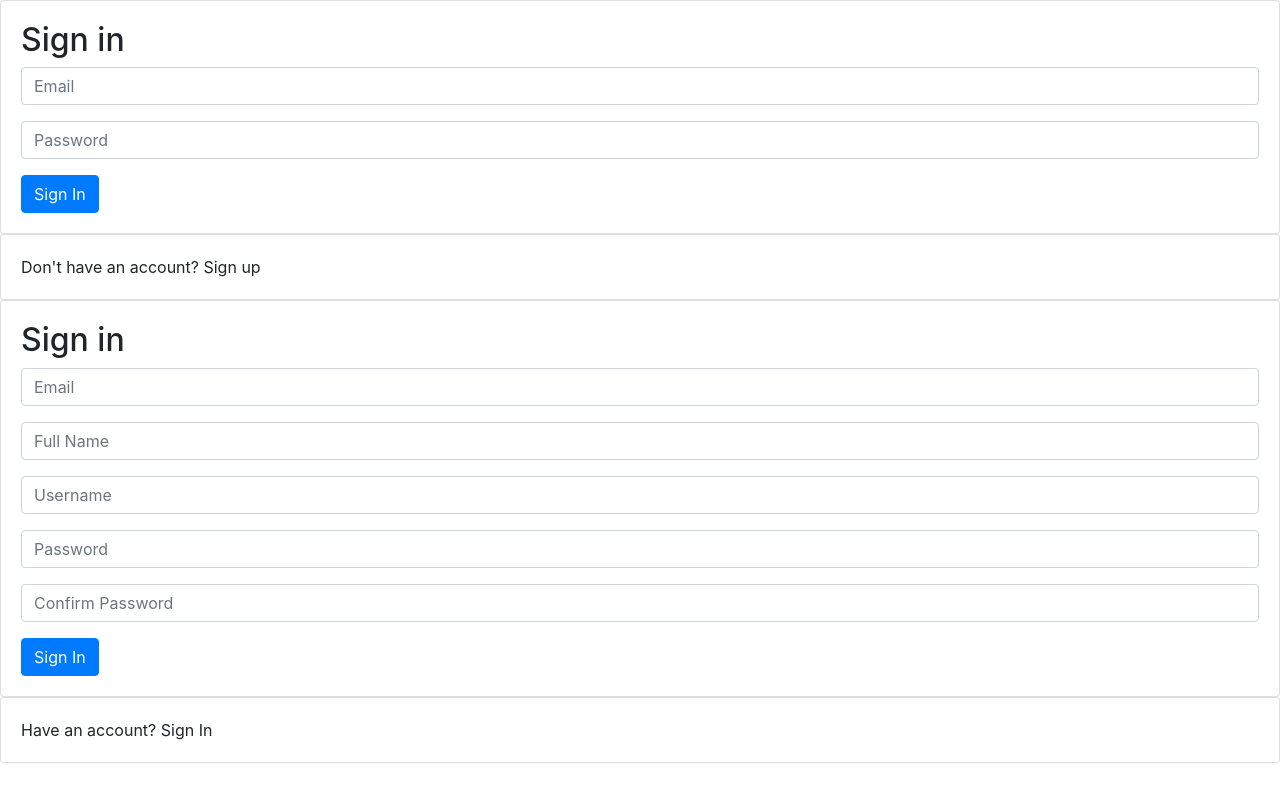
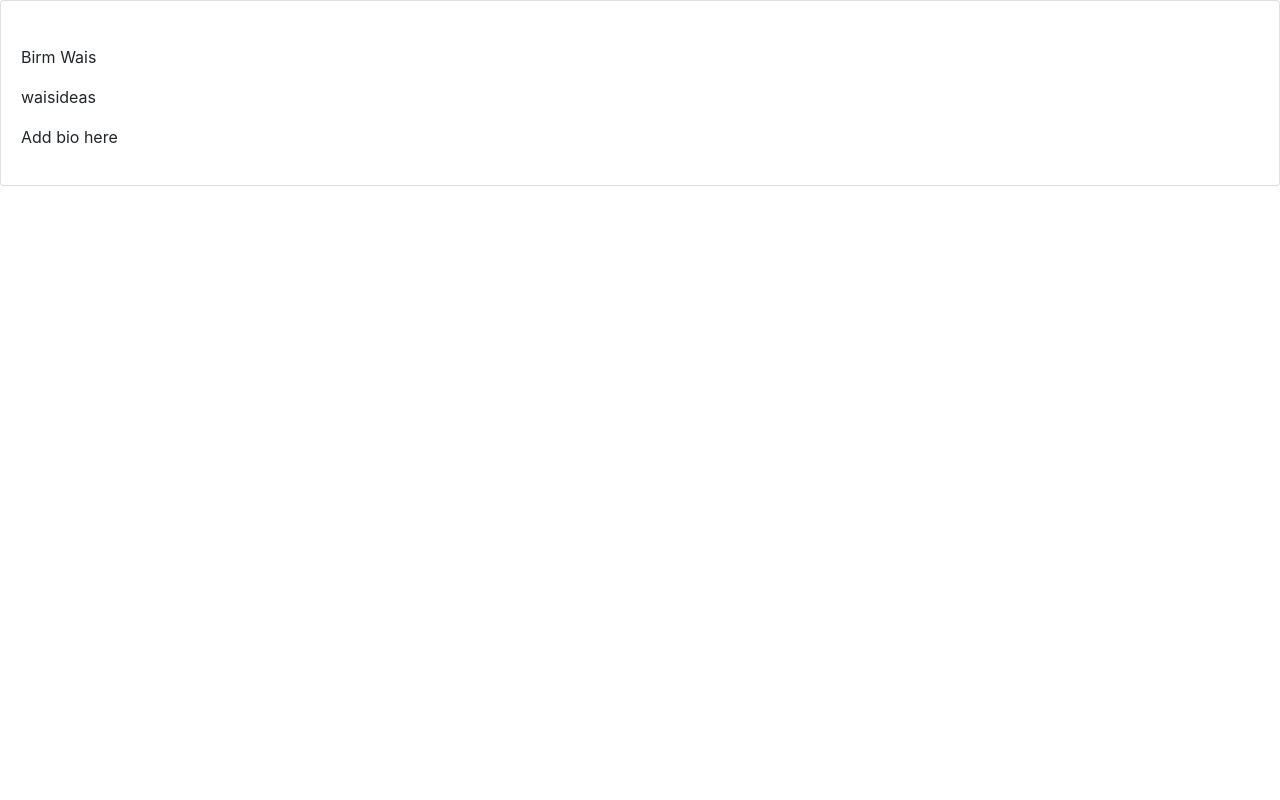
Before and after one commit to waiscodes/Recs-Page, a React (Create React App) app: page / in a window 1280 px wide. Built offline with nearby package versions, Linux system fonts and the light colour scheme.

Commit message:
added profile page content

```diff
--- a/src/App.js
+++ b/src/App.js
@@ -1,11 +1,12 @@
+import React from "react";
+import ProfilePage from "./pages/ProfilePage";
 import SigninPage from "./pages/SigninPage";
 import SignupPage from "./pages/SignupPage";
 
 function App() {
   return (
     <div className='App'>
-      <SigninPage />
-      <SignupPage />
+      <ProfilePage />
     </div>
   );
 }
--- a/src/pages/ProfilePage.jsx
+++ b/src/pages/ProfilePage.jsx
@@ -0,0 +1,21 @@
+import React from "react";
+import { Card, Button } from "react-bootstrap";
+
+const ProfilePage = () => {
+  return (
+    <>
+      <Card>
+        <Card.Body>
+          <div className='user-info'>
+            <img src='' alt='' />
+            <p className='display-name'>Birm Wais</p>
+            <p className='username'>waisideas</p>
+            <p>Add bio here</p>
+          </div>
+        </Card.Body>
+      </Card>
+    </>
+  );
+};
+
+export default ProfilePage;
```
